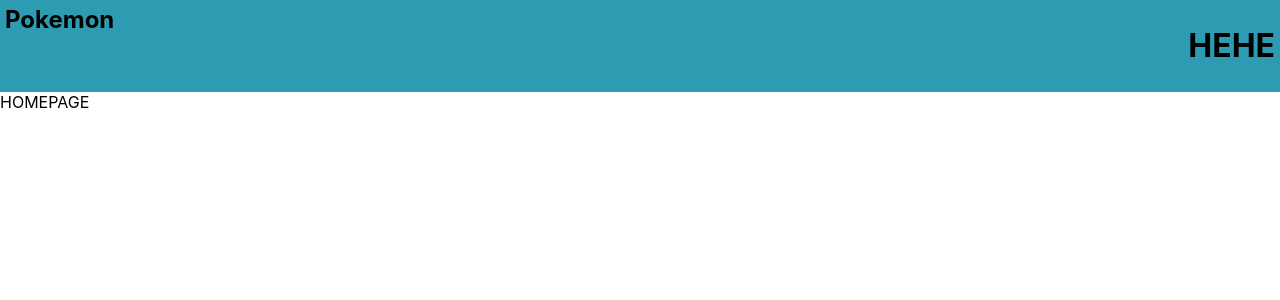
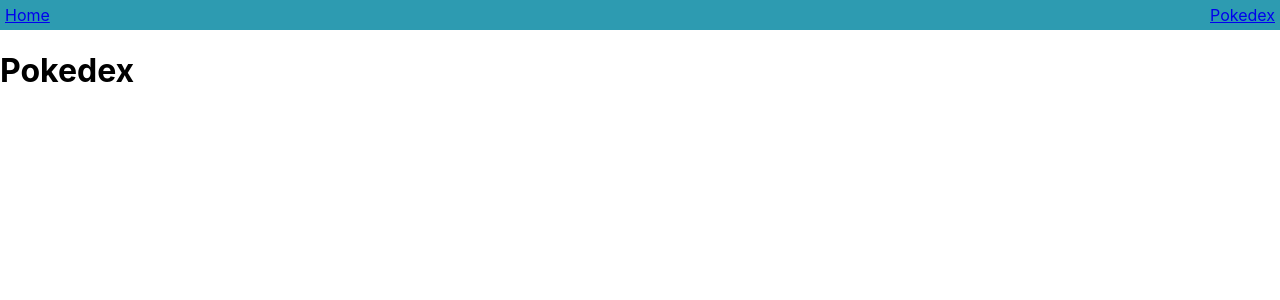
Before and after one commit to laksoo11/Poke-App, a React (Create React App) app: page /pokedex in a window 1280 px wide. Shown: the top 300 px of the page. Built offline with nearby package versions, Linux system fonts and the light colour scheme.

Commit message:
Added Routing

```diff
--- a/package.json
+++ b/package.json
@@ -9,6 +9,7 @@
     "@testing-library/user-event": "^13.5.0",
     "react": "^19.1.1",
     "react-dom": "^19.1.1",
+    "react-router-dom": "^7.8.0",
     "react-scripts": "5.0.1",
     "web-vitals": "^2.1.4"
   },
--- a/src/Navbar.jsx
+++ b/src/Navbar.jsx
@@ -1,11 +1,13 @@
+import { Link } from "react-router-dom";
+
 
 
 const Nabvar = () => {
     return (
         <div>
             <div className="Navbar">
-                <span>Pokemon</span>
-                <h1>HEHE</h1>
+                <Link to = "/">Home</Link>
+                <Link to = "/Pokedex">Pokedex</Link>
             </div>
         </div>
      );
--- /dev/null
+++ b/src/Pokedex.jsx
@@ -0,0 +1,9 @@
+const Pokedex = () => {
+    return (
+        <h1>
+            Pokedex
+        </h1>
+    );
+}
+
+export default Pokedex;
--- a/src/index.js
+++ b/src/index.js
@@ -6,19 +6,19 @@
 import Nabvar from './Navbar';
 import Home from './Home';
 import './navbar.css'
+import Pokedex from './Pokedex';
 
+import { BrowserRouter as Router, Route, Routes } from 'react-router-dom';
 
 const root = ReactDOM.createRoot(document.getElementById('root'));
 root.render(
   <React.StrictMode>
-    <Nabvar/>
-    <App />
-     <Home />
-
+   <Router>
+      <Nabvar />
+      <Routes>
+        <Route path="/" element={<Home />} />
+        <Route path="/pokedex" element={<Pokedex />} />
+      </Routes>
+    </Router>
   </React.StrictMode>
 );
-
-// If you want to start measuring performance in your app, pass a function
-// to log results (for example: reportWebVitals(console.log))
-// or send to an analytics endpoint. Learn more: https://bit.ly/CRA-vitals
-reportWebVitals();
```
Also changed, not shown: 1 other file (tests, documents, lock files or other folders).
